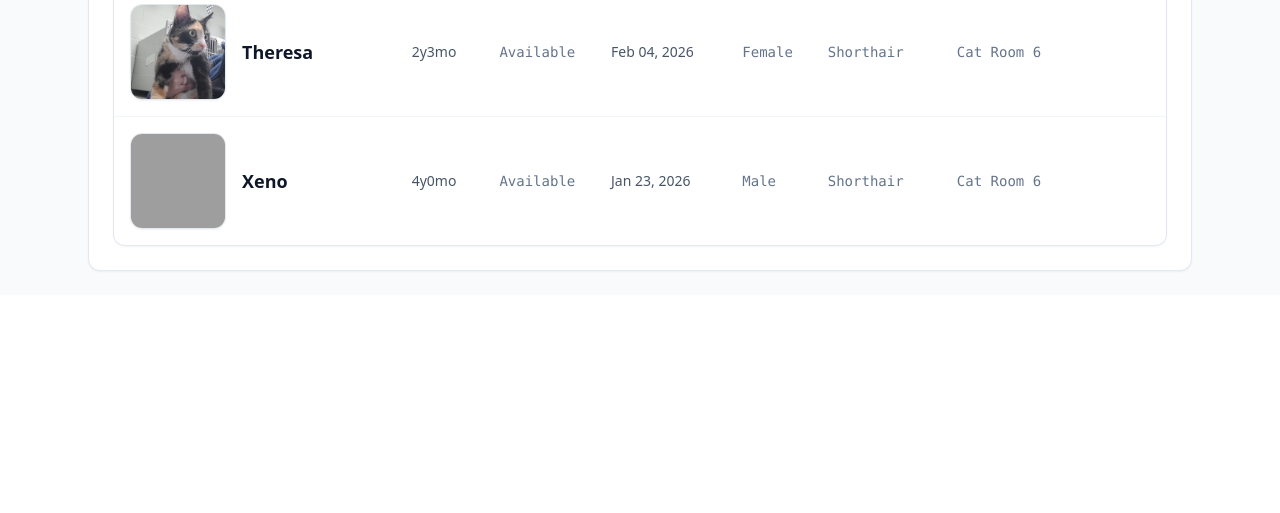
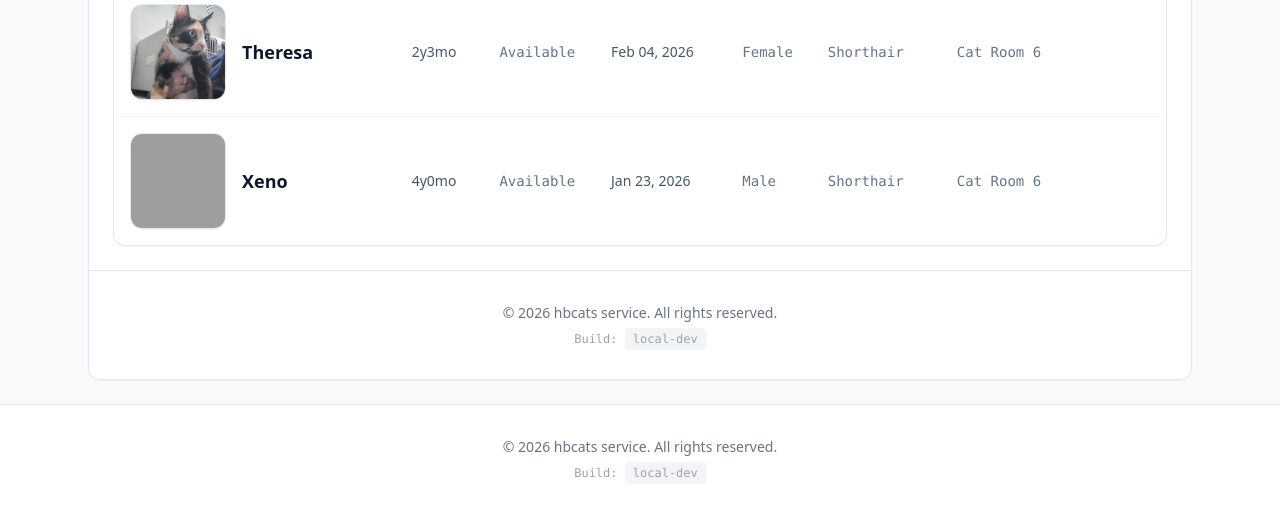
Before and after one commit to timarbuckle/homewardbound, a Django app: page / in a window 1280 px wide. Shown: the part 4358-4871 px from the top of the page. Before the commit the page ends 4630 px from the top, so only its background shows below. Run offline with Django 5.2, Linux system fonts and the light colour scheme; data comes from the database, SQL or seed files in the repository; some libraries are stand-ins or nearby versions; grey boxes are pictures that could not be loaded.

Commit message:
Fix DEBUG environment variable provided as string from cloud run Add build and deploy info to README Fix cat_avatar link when missing image for a cat Add GCP_VERSION to footer showing cloud run deployment version

```diff
--- a/hbcats/cats/templates/cats/base.html
+++ b/hbcats/cats/templates/cats/base.html
@@ -105,6 +105,16 @@
     </nav>
 
     <main>{% block content %} {% endblock %}</main>
+    <footer class="bg-white border-t border-gray-200 py-8">
+      <div class="max-container mx-auto px-4 text-center">
+        <p class="text-gray-500 text-sm">
+          &copy; 2026 hbcats service. All rights reserved.
+        </p>
+        <div class="mt-2 text-xs font-mono text-gray-400">
+          Build: <span class="bg-gray-100 px-2 py-1 rounded">{{ GCP_VERSION }}</span>
+        </div>
+      </div>
+    </footer>
 
     <script>
       // Toggle logic for the mobile menu
--- a/hbcats/cats/templates/cats/cat_table.html
+++ b/hbcats/cats/templates/cats/cat_table.html
@@ -153,7 +153,7 @@
                                     {% if cat.image %}
                                         src="{{ cat.image.url }}"
                                     {% else %}
-                                        src="{% static 'cats/cat_avatar.jpeg' %}"
+                                        src="https://storage.googleapis.com/hbcats/media/cats/cat_avatar.jpeg"
                                     {% endif %}
                                     class="w-28 h-28 rounded-xl object-cover border border-slate-200 shadow-sm"
                                     alt="{{ cat.name }}"
@@ -219,7 +219,7 @@
                                 {% if cat.image %}
                                     src="{{ cat.image.url }}"
                                 {% else %}
-                                    src="{% static 'cats/cat_avatar.jpeg' %}"
+                                    src="https://storage.googleapis.com/hbcats/media/cats/cat_avatar.jpeg"
                                 {% endif %}
                                 class="w-24 h-24 rounded-xl object-cover border border-slate-200 shadow-sm"
                                 alt="{{ cat.name }}"
--- /dev/null
+++ b/hbcats/hbcats/context_processors.py
@@ -0,0 +1,4 @@
+from django.conf import settings
+
+def version_renderer(request):
+    return {'GCP_VERSION': settings.GCP_VERSION}
```
Also changed, not shown: hbcats/hbcats/settings.py (+11 -3 lines), README.md, 1 other file.
